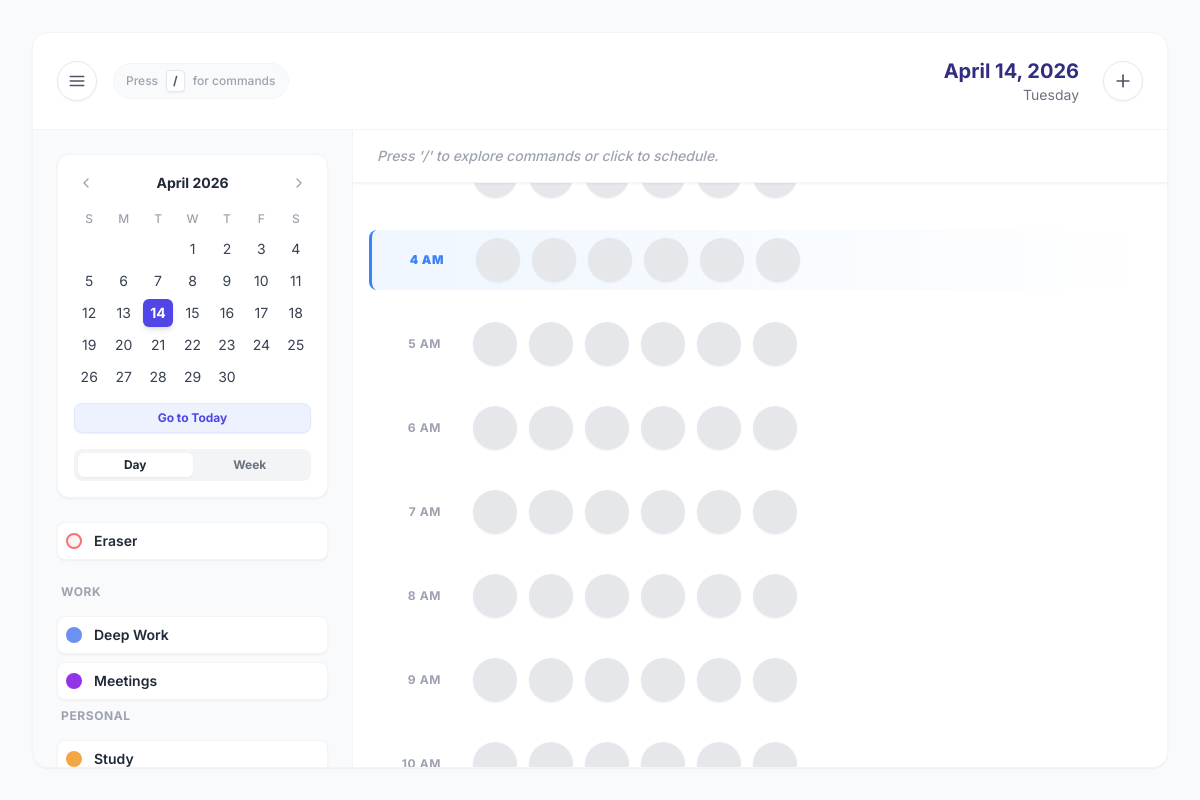
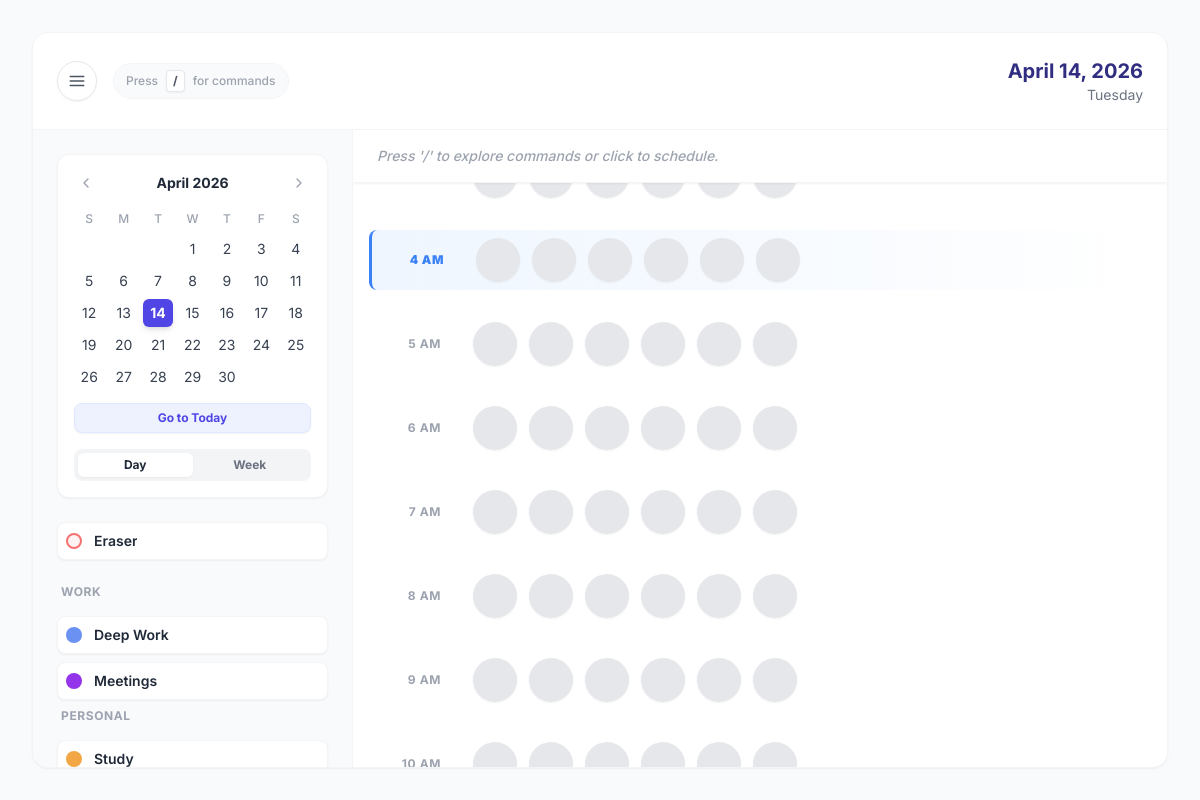
Before and after one commit to msparsh/Impulse, an Electron app: page index.html in a window 1200 px wide. Drawn offline with nearby package versions, Linux system fonts and the light colour scheme.

Commit message:
v15.7 fixes

```diff
--- a/index.html
+++ b/index.html
@@ -500,24 +500,6 @@
                             ...
                         </p>
                     </div>
-                    <button
-                        onclick="app.openSettingsModal()"
-                        class="w-10 h-10 rounded-full border border-gray-200 flex items-center justify-center hover:bg-gray-50 hover:border-gray-300 transition text-gray-600 shadow-sm"
-                    >
-                        <svg
-                            width="20"
-                            height="20"
-                            viewBox="0 0 24 24"
-                            fill="none"
-                            stroke="currentColor"
-                            stroke-width="2"
-                            stroke-linecap="round"
-                            stroke-linejoin="round"
-                        >
-                            <line x1="12" y1="5" x2="12" y2="19"></line>
-                            <line x1="5" y1="12" x2="19" y2="12"></line>
-                        </svg>
-                    </button>
                 </div>
             </header>
 
@@ -1121,6 +1103,21 @@
                 getRegistryCommands() {
                     return [
                         {
+                            title: "open settings",
+                            category: "UI",
+                            action: () => this.app.openSettingsModal(),
+                        },
+                        {
+                            title: "today",
+                            category: "Navigation",
+                            action: () => this.app.goToToday(),
+                        },
+                        {
+                            title: "clear day",
+                            category: "Scheduling",
+                            action: () => this.app.clearDay(),
+                        },
+                        {
                             title: "copy day",
                             category: "Clipboard",
                             action: () => this.app.copyDay(),
@@ -1129,16 +1126,6 @@
                             title: "paste day",
                             category: "Clipboard",
                             action: () => this.app.pasteDay(),
-                        },
-                        {
-                            title: "clear day",
-                            category: "Scheduling",
-                            action: () => this.app.clearDay(),
-                        },
-                        {
-                            title: "today",
-                            category: "Navigation",
-                            action: () => this.app.goToToday(),
                         },
                         {
                             title: "toggle sidebar",
```
